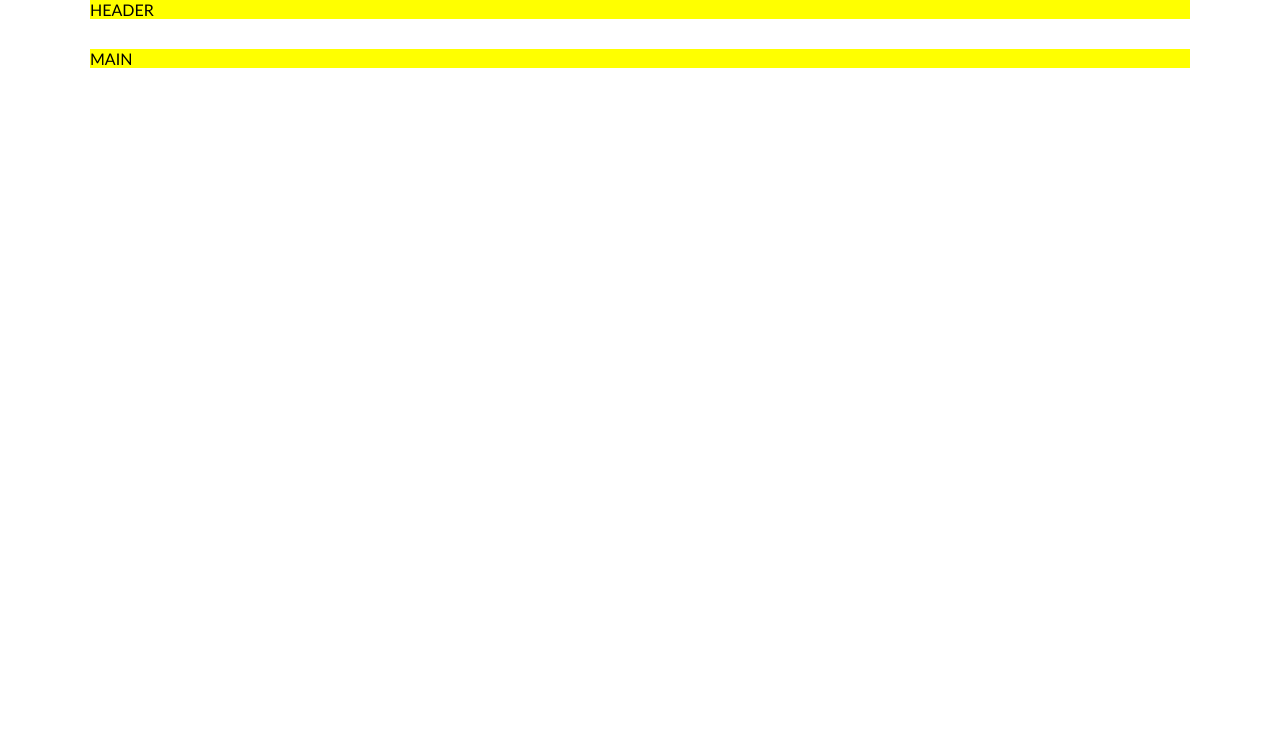
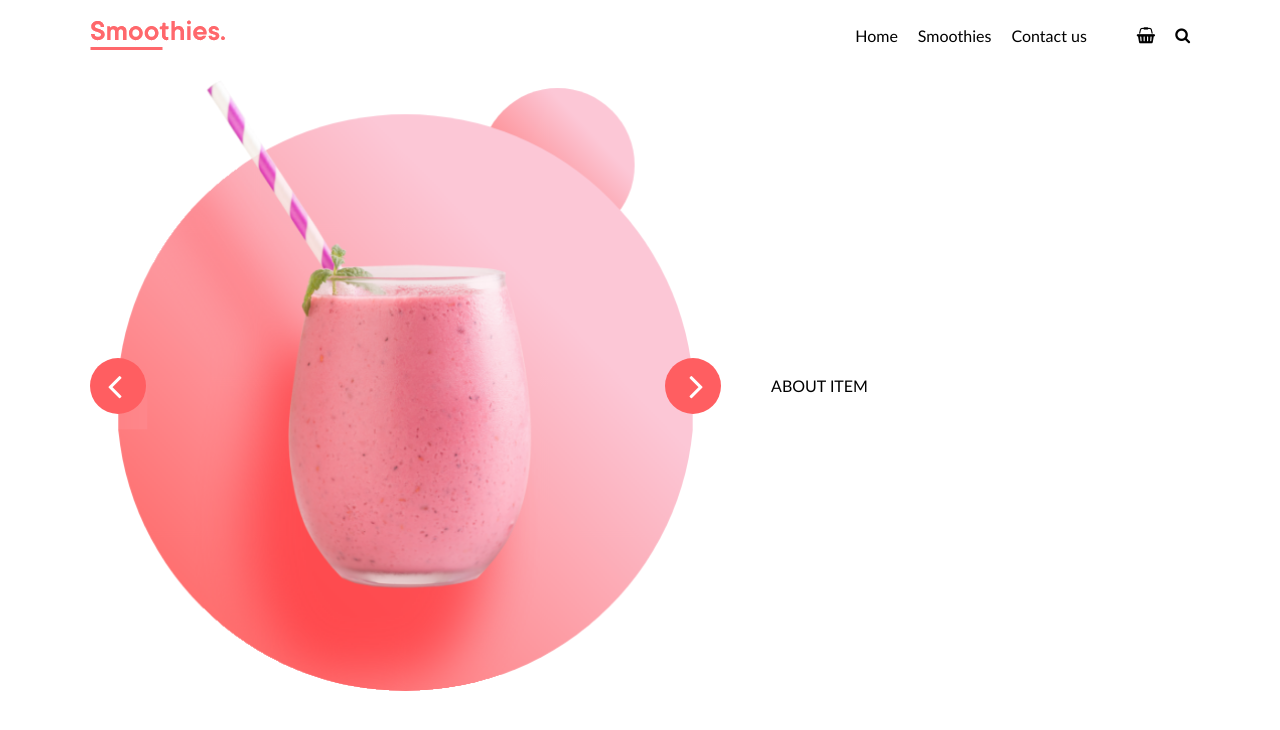
Before and after one commit to front-end-by-rimantas/32-grupe-smoothies, a website: page index.html in a window 1280 px wide. Drawn offline with Linux system fonts and the light colour scheme.

Commit message:
Style update

```diff
--- a/css/main.css
+++ b/css/main.css
@@ -1,19 +1,94 @@
 @import './base/reset.css';
 @import './components/font-awesome.min.css';
 @import './components/button.css';
+
+:root {
+    --primary-color: #ff5e61;
+}
 
 body {
     display: flex;
     height: 100vh;
     flex-direction: column;
     gap: 30px;
+    padding-top: 20px;
     justify-content: flex-start;
     align-items: center;
 }
 
 .container {
+    display: flex;
+    justify-content: flex-end;
+    align-items: center;
+    gap: 50px;
     width: 100%;
-    background-color: yellow;
+}
+.container > *:first-child {
+    margin-right: auto;
+}
+
+.logo {
+    max-height: 40px;
+}
+
+.menu {
+    display: flex;
+    gap: 20px;
+}
+.menu > a {
+    color: #000;
+    text-decoration: none;
+}
+.menu > a:hover {
+    color: var(--primary-color);
+    text-decoration: underline;
+}
+
+.icons {
+    display: flex;
+    gap: 20px;
+}
+.icons > a {
+    color: #000;
+    text-decoration: none;
+}
+.icons > a:hover {
+    color: var(--primary-color);
+    text-decoration: underline;
+}
+
+.gallery {
+    width: 60%;
+    padding: 0 0.7em;
+    font-size: 40px;
+    position: relative;
+}
+.gallery > img {
+    width: 100%;
+}
+.gallery > .fa {
+    position: absolute;
+    top: 50%;
+    transform: translateY(-50%);
+    width: 1.4em;
+    height: 1.4em;
+    line-height: 1.4em;
+    text-align: center;
+    color: #fff;
+    background-color: var(--primary-color);
+    border-radius: 50%;
+}
+.gallery > .fa.fa-angle-left {
+    left: 0;
+    padding-right: 0.17em;
+}
+.gallery > .fa.fa-angle-right {
+    right: 0;
+    padding-left: 0.17em;
+}
+
+.text {
+    width: 40%;
 }
 
 @media (min-width: 480px) {
--- a/index.html
+++ b/index.html
@@ -11,10 +11,26 @@
 
 <body>
     <header class="container">
-        HEADER
+        <img src="./img/logo.png" alt="Logo" class="logo">
+        <nav class="menu">
+            <a href="#">Home</a>
+            <a href="#">Smoothies</a>
+            <a href="#">Contact us</a>
+        </nav>
+        <nav class="icons">
+            <a href="#" class="fa fa-shopping-basket"></a>
+            <a href="#" class="fa fa-search"></a>
+        </nav>
     </header>
     <main class="container">
-        MAIN
+        <div class="gallery">
+            <img src="./img/drink.png" alt="Drink">
+            <i class="fa fa-angle-left"></i>
+            <i class="fa fa-angle-right"></i>
+        </div>
+        <div class="text">
+            ABOUT ITEM
+        </div>
     </main>
 </body>
 
```
